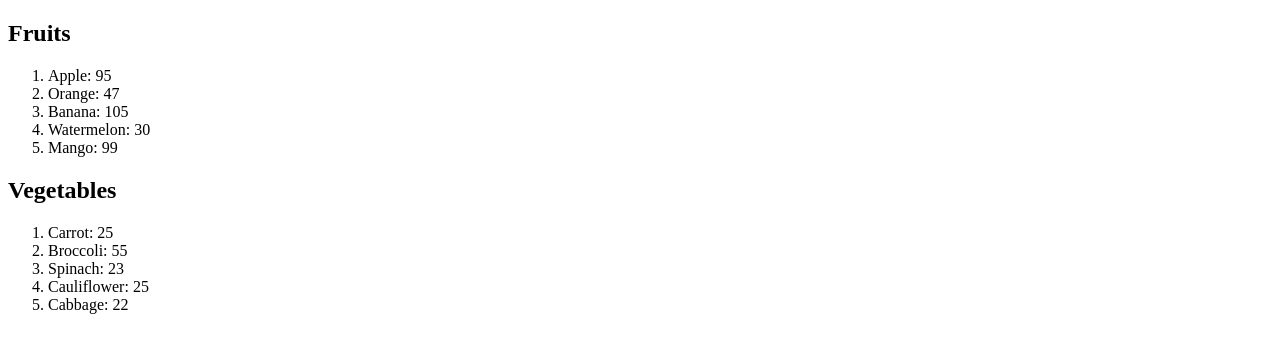
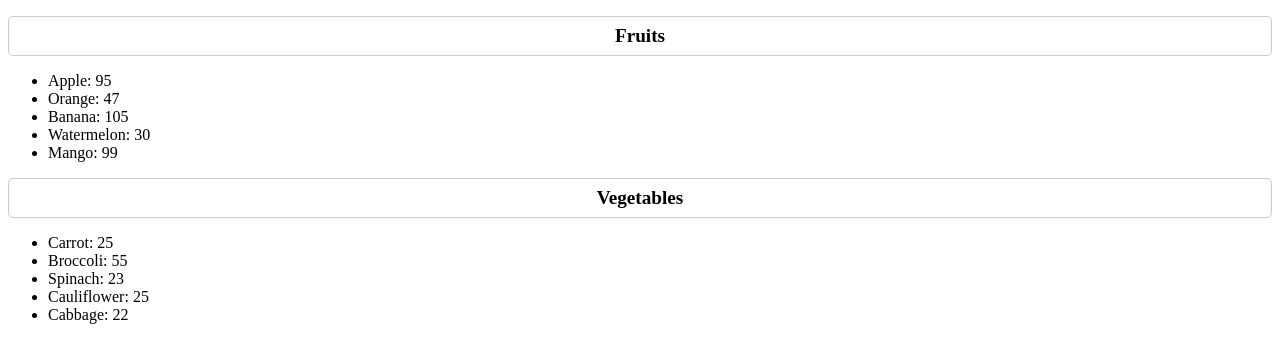
Before and after one commit to allanmocen64-arch/React-learning-, a React (Vite) app: page / in a window 1280 px wide. Shown: the top 362 px of the page. Built offline with nearby package versions, Linux system fonts and the light colour scheme.

Commit message:
Fixed some program

```diff
--- a/src/List.jsx
+++ b/src/List.jsx
@@ -14,8 +14,8 @@ function List(props){
                                             {item.calories}</li>)
         return (
             <>
-                <h2>{props.category}</h2>
-                <ol>{listItems}</ol>
+                <h2 className="list-category">{props.category}</h2>
+                <ol className="list-items">{listItems}</ol>
             </>
             );
 }
--- /dev/null
+++ b/src/ListApp.css
@@ -0,0 +1,17 @@
+.list-category {
+  font-size: 1.2rem;
+  font-weight: bold;
+  margin-bottom: 0.5rem;
+  border-radius: 5px;
+  border: 1px solid #ccc;
+  align-items: center;
+  padding: 0.5rem;
+  display: flex;
+  flex-direction: column;
+}
+
+.list-items {
+  list-style-type: disc;
+  margin-bottom: 1rem;
+
+}
--- a/src/ListApp.jsx
+++ b/src/ListApp.jsx
@@ -1,4 +1,5 @@
 import List from "./List";
+import './ListApp.css'
 
     function ListApp(props){
 
@@ -15,8 +16,9 @@ import List from "./List";
                             {id:5,name: "Cabbage",calories: 22}];
 
         return (<>
-                    <List items={fruits} category="Fruits" />
-                    <List items={vegetables} category="Vegetables" />
+                    {fruits.length > 0 ? <List items={fruits} category="Fruits" /> : null }
+                    {vegetables.length > 0 ? <List items={vegetables} category="Vegetables" /> : null }
                 </>);
     }
+
     export default ListApp
```
